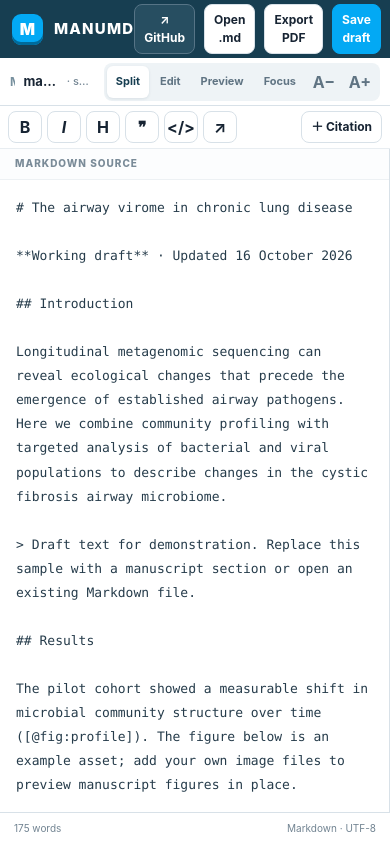
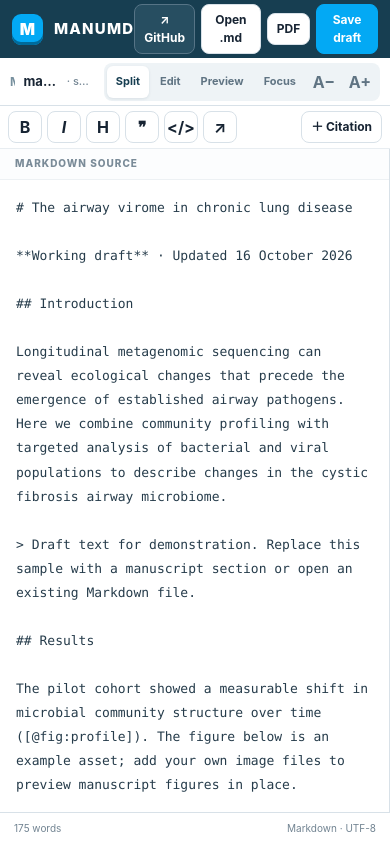
Before and after one commit to linsalrob/manumd, a plain HTML site: page dist/index.html in a window 390 px wide. Drawn offline with Linux system fonts and the light colour scheme.

Commit message:
Keep the top-bar actions on screen at phone widths
The Export PDF button pushed Save draft off screen below about 375px.
At the mobile breakpoint the button reads "PDF" (its accessible name
stays "Export PDF") and the actions sit closer together; at 360px and
less the MANUMD wordmark is hidden, leaving the M logo. Measured in
headless Chromium: no horizontal overflow at 320, 360, 390, 760 and
1280px.

Co-Authored-By: Claude Opus 5.5 <noreply@anthropic.com>

```diff
--- a/dist/index.html
+++ b/dist/index.html
@@ -185,6 +185,9 @@ a { color:#087eb5 }
   .topbar { padding:0 12px }
   .brand small { display:none }
   .top-actions .pill { display:none }
+  /* Keep every top-bar action on screen at phone widths, down to 320px. */
+  .top-actions { gap:6px }
+  .top-actions .wide-only { display:none }
   .layout { height:calc(100vh - 58px); grid-template-columns:1fr; min-height:0 }
   .sidebar { display:none }
   .editor-split { grid-template-columns:1fr }
@@ -197,6 +200,9 @@ a { color:#087eb5 }
   .toolbar-label { display:none }
   .sync-toggle { display:none }
   .status-left span:nth-child(n+2) { display:none }
+}
+@media(max-width:360px) {
+  .brand h1 { display:none } /* the M logo stays, so the actions fit */
 }
 .dialog-error { margin:4px 0 12px; padding:10px 12px; border:1px solid #ffbf47; border-left-width:4px; border-radius:8px; background:#fff8e8; color:#172433; font-size:13px; line-height:1.5 }
 .edit-hint { display:none; margin-left:6px; color:#03a9f4; letter-spacing:0; font-weight:600; text-transform:none }
@@ -237,7 +243,7 @@ td .block-editor { margin:0 }
     <div class="pill"><span class="dot"></span><span id="sourcePill">Local draft</span></div>
     <button id="githubBtn" class="button dark small">↗ GitHub</button>
     <button id="openBtn" class="button small">Open .md</button>
-    <button id="pdfBtn" class="button small" title="Print the preview or save it as a PDF (⌘/Ctrl + P)">Export PDF</button>
+    <button id="pdfBtn" class="button small" aria-label="Export PDF" title="Print the preview or save it as a PDF (⌘/Ctrl + P)"><span class="wide-only">Export </span>PDF</button>
     <button id="saveBtn" class="button primary small" title="Download the Markdown file (⌘/Ctrl + S)">Save draft</button>
   </div>
 </header>
```
Also changed, not shown: 1 other file.
